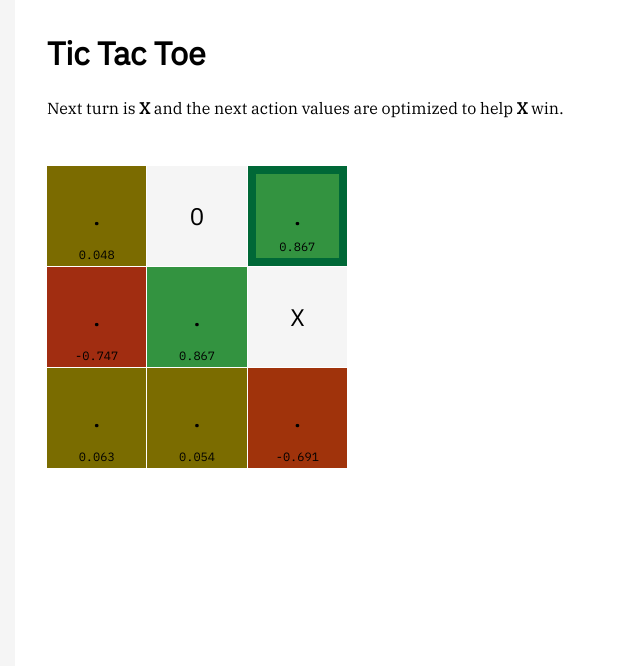
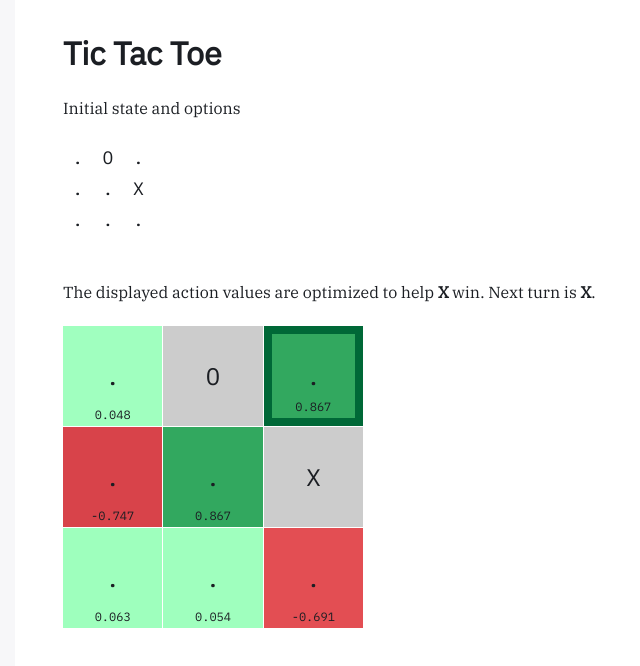
Before and after one commit to mtauer/rl-minimax, a React (Create React App) app: page / in a window 1280 px wide. Shown: the top 666 px of the page, without its empty margins (225-865 px from the left). Built offline with nearby package versions, Linux system fonts and the light colour scheme.

Commit message:
Show basic options section

```diff
--- a/src/App.js
+++ b/src/App.js
@@ -10,7 +10,7 @@ const Container = styled.div`
   margin: 0 auto;
   max-width: 800px;
   min-height: 100vh;
-  padding: 32px 32px;
+  padding: 32px 48px;
 `;
 const Title = styled.h1`
   font-family: 'IBM Plex Sans', sans-serif;
@@ -18,8 +18,8 @@ const Title = styled.h1`
   padding: 0 0 8px 0;
 `;
 const Description = styled.p`
-  padding: 0 0 32px 0;
   font-family: 'IBM Plex Serif', serif;
+  padding: 0 0 8px 0;
 `;
 
 class App extends Component {
@@ -36,7 +36,12 @@ class App extends Component {
     return (
       <Container>
         <Title>Tic Tac Toe</Title>
-        <Description>Next turn is <strong>X</strong> and the next action values are optimized to help <strong>X</strong> win.</Description>
+        <Description>Initial state and options</Description>
+        <TicTacToeBoard
+          gameState={initialState}
+          size="small"
+        />
+        <Description>The displayed action values are optimized to help <strong>X</strong> win. Next turn is <strong>X</strong>.</Description>
         <TicTacToeBoard
           gameState={initialState}
           nextActionValues={nextActionValues}
--- a/src/TicTacToeBoard.js
+++ b/src/TicTacToeBoard.js
@@ -8,16 +8,17 @@ import { interpolateHcl } from 'd3-interpolate';
 
 const Board = styled.div`
   display: grid;
+  font-size: ${props => props.size === 'small' ? '18px' : '24px'};
   grid-template-columns: 1fr 1fr 1fr;
-  grid-auto-rows: 100px;
+  grid-auto-rows: ${props => props.size === 'small' ? '30px' : '100px'};
   grid-gap: 1px;
   justify-items: stretch;
-  width: 300px;
+  padding: 0 0 32px 0;
+  width: ${props => props.size === 'small' ? '90px' : '300px'};
 `;
 const Cell = styled.div`
   align-items: center;
   display: flex;
-  font-size: 24px;
   position: relative;
   text-align: center;
 `;
@@ -25,7 +26,7 @@ const CellLabel = styled.div`
   display: block;
   flex: 1;
 `;
-const ActionValue = styled.div`
+const CellValue = styled.div`
   bottom: 4px;
   font-size: 12px;
   left: 0;
@@ -33,35 +34,49 @@ const ActionValue = styled.div`
   right: 0;
 `;
 
-const valueColor = scaleLinear().domain([-1.0, 1.0])
-  .interpolate(interpolateHcl)
-  .range([rgb('#a50026'), rgb('#1a9850')]);
-
-const TicTacToeBoard = ({ gameState, nextActionValues }) => {
+const TicTacToeBoard = ({ gameState, nextActionValues, size }) => {
   const bestNextAction = maxBy(nextActionValues, o => o.value);
   return (
-    <Board>
+    <Board size={size}>
       { gameState.board.map((v, i) => {
         const nextActionValue = nextActionValues ?
           first(nextActionValues.filter(o => o.action.index === i)) :
           null;
-        const cellBgColor = nextActionValue ?
-          valueColor(nextActionValue.value) :
-          '#f5f5f5';
-        const cellBorder = nextActionValue && nextActionValue.action === bestNextAction.action ?
-          '8px solid #006837' :
-          '0';
+        const cellBgColor = getCellBgColor(nextActionValue);
+        const cellBorder = getCellBorder(nextActionValue);
         return (
-          <Cell key={`board-cell-${i}`} style={{ backgroundColor: cellBgColor, border: cellBorder }}>
-            <CellLabel>{v}</CellLabel>
+          <Cell
+            key={`board-cell-${i}`}
+            style={{ backgroundColor: cellBgColor, border: cellBorder }}
+          >
+            <CellLabel>
+              {v}
+            </CellLabel>
             { nextActionValue &&
-              <ActionValue>{nextActionValue.value.toFixed(3)}</ActionValue>
+              <CellValue>
+                {nextActionValue.value.toFixed(3)}
+              </CellValue>
             }
           </Cell>
         );
       })}
     </Board>
   );
+
+  function getCellBgColor(nextActionValue) {
+    if (!nextActionValues) { return '#ffffff'; }
+
+    const valueColor = scaleLinear().domain([-1.0, 0.0, 1.0])
+      .interpolate(interpolateHcl)
+      .range([rgb('#a50026'), rgb('#ffffff'), rgb('#1a9850')]);
+    return nextActionValue ? valueColor(nextActionValue.value) : '#cccccc';
+  }
+
+  function getCellBorder(nextActionValue) {
+    return nextActionValue && nextActionValue.action === bestNextAction.action ?
+      '8px solid #006837' :
+      '0';
+  }
 };
 
 export default TicTacToeBoard;
--- a/src/index.css
+++ b/src/index.css
@@ -3,7 +3,8 @@
 }
 
 body {
-  background-color: #f5f5f5;
+  background-color: #f7f7f9;
+  color: #1b1e23;
   font-family: 'IBM Plex Mono', monospace;
   font-size: 16px;
   margin: 0;
```
